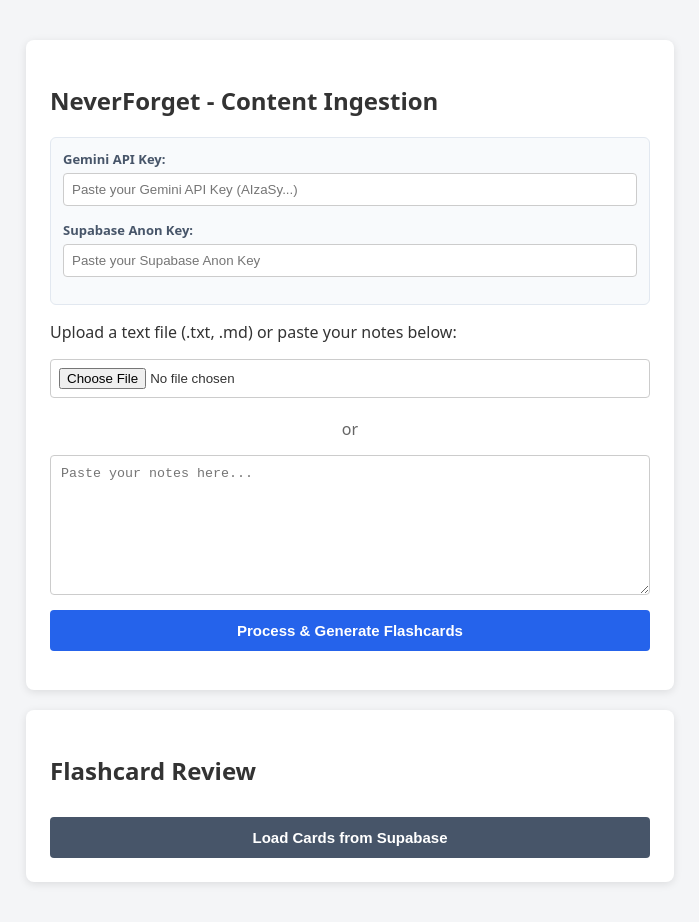
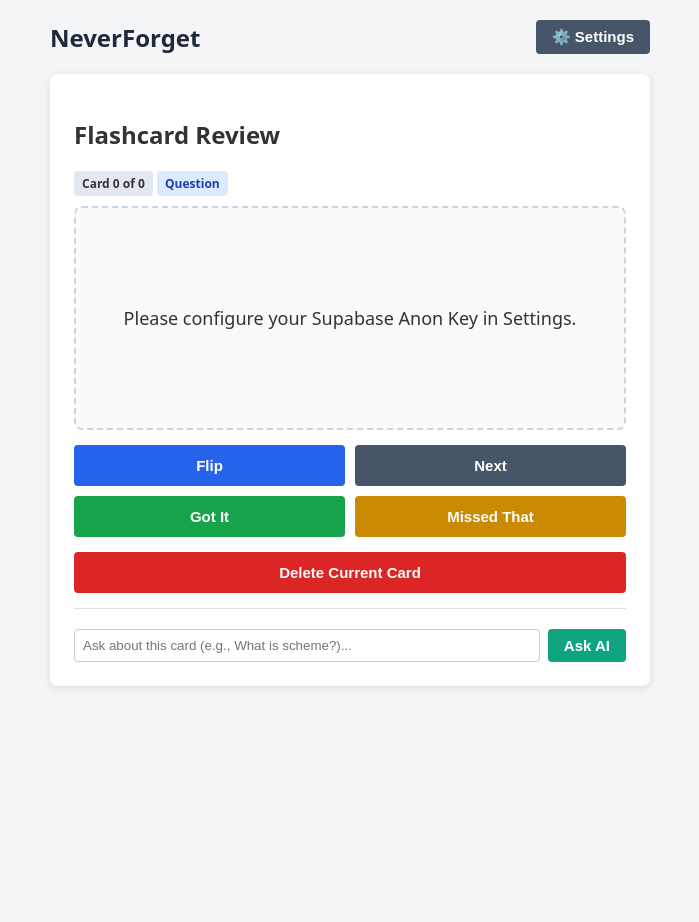
Before and after one commit to sotirisk/neverforget-dashboard, a website: page src/index.html in a window 1280 px wide. Shown: the whole page, without its empty margins (290-989 px from the left). After the commit the page ends 800 px from the top, so only its background shows below. Drawn offline with nearby package versions, Linux system fonts and the light colour scheme; no server answers.

Commit message:
Redesign UI: entry page is flashcard review with Got It, Missed That, Flip, Next, Delete, Ask AI. Move API keys and file upload/ingestion into a Settings modal.

```diff
--- a/src/index.html
+++ b/src/index.html
@@ -7,13 +7,18 @@
     <!-- Supabase JS Client -->
     <script src="https://cdn.jsdelivr.net/npm/@supabase/supabase-js@2"></script>
     <style>
-        body { font-family: system-ui, -apple-system, sans-serif; margin: 40px; background-color: #f4f5f7; color: #333; }
-        .card { background: white; padding: 24px; border-radius: 8px; box-shadow: 0 2px 8px rgba(0,0,0,0.1); max-width: 600px; margin: 0 auto 20px auto; }
+        body { font-family: system-ui, -apple-system, sans-serif; margin: 0; padding: 20px; background-color: #f4f5f7; color: #333; }
+        .header { display: flex; justify-content: space-between; align-items: center; max-width: 600px; margin: 0 auto 20px auto; padding: 0 10px; }
+        .header h1 { margin: 0; font-size: 24px; color: #1e293b; }
+        .card { background: white; padding: 24px; border-radius: 8px; box-shadow: 0 2px 8px rgba(0,0,0,0.1); max-width: 600px; margin: 0 auto 20px auto; box-sizing: border-box; }
         textarea { width: 100%; height: 140px; margin-top: 10px; margin-bottom: 10px; padding: 10px; border: 1px solid #ccc; border-radius: 4px; box-sizing: border-box; }
         input[type="file"], input[type="password"] { margin-bottom: 15px; width: 100%; padding: 8px; border: 1px solid #ccc; border-radius: 4px; box-sizing: border-box; }
         button { background-color: #2563eb; color: white; padding: 12px 20px; border: none; border-radius: 4px; cursor: pointer; font-weight: bold; width: 100%; font-size: 15px; }
         button:disabled { background-color: #93c5fd; cursor: not-allowed; }
-        .btn-secondary { background-color: #475569; margin-top: 10px; }
+        .btn-secondary { background-color: #475569; }
+        .btn-success { background-color: #16a34a; }
+        .btn-warning { background-color: #ca8a04; }
+        .btn-danger { background-color: #dc2626; }
         #status { margin-top: 15px; font-weight: bold; word-break: break-word; }
         .config-group { margin-bottom: 15px; background: #f8fafc; padding: 12px; border-radius: 6px; border: 1px solid #e2e8f0; }
         .config-group label { font-size: 13px; font-weight: bold; color: #475569; display: block; margin-bottom: 5px; }
@@ -34,59 +39,53 @@
             user-select: none;
             margin-bottom: 15px;
         }
-        .controls { display: flex; gap: 10px; }
+        .controls { display: flex; gap: 10px; margin-bottom: 10px; }
         .controls button { flex: 1; }
+        .feedback-controls { display: flex; gap: 10px; margin-bottom: 10px; }
+        .feedback-controls button { flex: 1; }
         .badge { display: inline-block; padding: 4px 8px; border-radius: 4px; font-size: 12px; font-weight: bold; background: #e2e8f0; margin-bottom: 10px; }
+
+        /* Modal Styles */
+        .modal { display: none; position: fixed; z-index: 1000; left: 0; top: 0; width: 100%; height: 100%; overflow: auto; background-color: rgba(0,0,0,0.5); padding-top: 40px; }
+        .modal-content { background-color: #fefefe; margin: 5% auto; padding: 20px; border: 1px solid #888; width: 90%; max-width: 600px; border-radius: 8px; box-shadow: 0 4px 12px rgba(0,0,0,0.15); }
+        .close { color: #aaa; float: right; font-size: 28px; font-weight: bold; cursor: pointer; }
+        .close:hover { color: black; }
     </style>
 </head>
 <body>
 
-<!-- Setup & Ingestion Card -->
-<div class="card">
-    <h2>NeverForget - Content Ingestion</h2>
-
-    <div class="config-group">
-        <label for="apiKeyInput">Gemini API Key:</label>
-        <input type="password" id="apiKeyInput" placeholder="Paste your Gemini API Key (AIzaSy...)" />
-
-        <label for="supabaseKeyInput">Supabase Anon Key:</label>
-        <input type="password" id="supabaseKeyInput" placeholder="Paste your Supabase Anon Key" />
-    </div>
-
-    <p>Upload a text file (.txt, .md) or paste your notes below:</p>
-
-    <input type="file" id="fileInput" accept=".txt,.md">
-    <p style="text-align: center; color: #666; margin: 5px 0;">or</p>
-
-    <textarea id="textInput" placeholder="Paste your notes here..."></textarea>
-
-    <button id="processBtn" onclick="processContent()">Process & Generate Flashcards</button>
-    <div id="status"></div>
+<div class="header">
+    <h1>NeverForget</h1>
+    <button onclick="toggleSettings()" style="width: auto; padding: 8px 16px;" class="btn-secondary">⚙️ Settings</button>
 </div>
 
-<!-- Review Interface Card -->
+<!-- Review Interface Card (Default View) -->
 <div class="card">
     <h2>Flashcard Review</h2>
-    <button class="btn-secondary" onclick="loadFlashcards()">Load Cards from Supabase</button>
 
-    <div id="reviewSection" style="display: none; margin-top: 20px;">
+    <div id="reviewSection" style="margin-top: 20px;">
         <span id="cardProgress" class="badge">Card 0 of 0</span>
         <span id="cardSide" class="badge" style="background: #dbeafe; color: #1e40af;">Question</span>
 
         <div id="cardBox" class="flashcard-display" onclick="flipCard()">
-            Click "Load Cards" to begin.
+            Loading cards...
         </div>
 
         <div class="controls">
-            <button onclick="prevCard()" class="btn-secondary">Previous</button>
             <button onclick="flipCard()">Flip</button>
-            <button onclick="nextCard()">Next</button>
+            <button onclick="nextCard()" class="btn-secondary">Next</button>
+        </div>
+
+        <div class="feedback-controls">
+            <button class="btn-success" onclick="markGotIt()">Got It</button>
+            <button class="btn-warning" onclick="markMissedThat()">Missed That</button>
         </div>
 
         <button
             id="delete-card-btn"
             onclick="deleteCurrentCard()"
-            style="margin-top: 10px; background-color: #dc2626;"
+            class="btn-danger"
+            style="margin-top: 5px;"
         >
             Delete Current Card
         </button>
@@ -102,7 +101,7 @@
                 <button
                     id="ask-ai-btn"
                     onclick="askAIAboutCard()"
-                    style="padding: 8px 16px; background-color: #10a37f; color: white; border: none; border-radius: 4px; cursor: pointer;"
+                    style="width: auto; padding: 8px 16px; background-color: #10a37f; color: white; border: none; border-radius: 4px; cursor: pointer;"
                 >
                     Ask AI
                 </button>
@@ -123,6 +122,32 @@
     </div>
 </div>
 
+<!-- Settings Modal -->
+<div id="settingsModal" class="modal">
+    <div class="modal-content">
+        <span class="close" onclick="toggleSettings()">&times;</span>
+        <h2>Settings & Content Ingestion</h2>
+
+        <div class="config-group">
+            <label for="apiKeyInput">Gemini API Key:</label>
+            <input type="password" id="apiKeyInput" placeholder="Paste your Gemini API Key (AIzaSy...)" />
+
+            <label for="supabaseKeyInput">Supabase Anon Key:</label>
+            <input type="password" id="supabaseKeyInput" placeholder="Paste your Supabase Anon Key" />
+        </div>
+
+        <p>Upload a text file (.txt, .md) or paste your notes below:</p>
+
+        <input type="file" id="fileInput" accept=".txt,.md" onchange="handleFileSelect(event)">
+        <p style="text-align: center; color: #666; margin: 5px 0;">or</p>
+
+        <textarea id="textInput" placeholder="Paste your notes here..."></textarea>
+
+        <button id="processBtn" onclick="processContent()">Process & Generate Flashcards</button>
+        <div id="status"></div>
+    </div>
+</div>
+
 <script>
     const SUPABASE_URL = 'https://drfsdxongvpgvdcoibxd.supabase.co';
     let supabaseClient = null;
@@ -133,7 +158,7 @@
     let lastAIQuestion = '';
     let lastAIAnswer = '';
 
-    // Load credentials on startup
+    // Load credentials and cards on startup
     document.addEventListener('DOMContentLoaded', async () => {
         const savedGeminiKey = localStorage.getItem('GEMINI_API_KEY');
         if (savedGeminiKey) document.getElementById('apiKeyInput').value = savedGeminiKey;
@@ -148,12 +173,12 @@
             const configResponse = await fetch('config.json');
             if (configResponse.ok) {
                 const config = await configResponse.json();
-                if (config.SUPABASE_ANON_KEY) {
+                if (config.SUPABASE_ANON_KEY && !savedSupabaseKey) {
                     document.getElementById('supabaseKeyInput').value = config.SUPABASE_ANON_KEY;
                     localStorage.setItem('SUPABASE_ANON_KEY', config.SUPABASE_ANON_KEY);
                     initSupabase(config.SUPABASE_ANON_KEY);
                 }
-                if (config.GEMINI_API_KEY) {
+                if (config.GEMINI_API_KEY && !savedGeminiKey) {
                     document.getElementById('apiKeyInput').value = config.GEMINI_API_KEY;
                     localStorage.setItem('GEMINI_API_KEY', config.GEMINI_API_KEY);
                 }
@@ -161,12 +186,44 @@
         } catch (e) {
             console.log('No local config.json file found.');
         }
+
+        // Auto-load cards on startup if Supabase key is present
+        const currentSupabaseKey = document.getElementById('supabaseKeyInput').value.trim();
+        if (currentSupabaseKey) {
+            initSupabase(currentSupabaseKey);
+            loadFlashcards();
+        } else {
+            document.getElementById('cardBox').innerText = 'Please configure your Supabase Anon Key in Settings.';
+        }
     });
 
     function initSupabase(key) {
         if (key) {
             supabaseClient = supabase.createClient(SUPABASE_URL, key);
         }
+    }
+
+    function toggleSettings() {
+        const modal = document.getElementById('settingsModal');
+        modal.style.display = modal.style.display === 'block' ? 'none' : 'block';
+    }
+
+    // Close modal when clicking outside of it
+    window.onclick = function(event) {
+        const modal = document.getElementById('settingsModal');
+        if (event.target === modal) {
+            modal.style.display = 'none';
+        }
+    }
+
+    function handleFileSelect(event) {
+        const file = event.target.files[0];
+        if (!file) return;
+        const reader = new FileReader();
+        reader.onload = function(e) {
+            document.getElementById('textInput').value = e.target.result;
+        };
+        reader.readAsText(file);
     }
 
     // Ingestion Logic
@@ -228,7 +285,8 @@
             statusDiv.innerText = `Success! Created and stored ${flashcards.length} flashcards in Supabase.`;
             document.getElementById('textInput').value = '';
 
-            // Reload viewer stack automatically
+            // Close settings and reload cards
+            toggleSettings();
             loadFlashcards();
 
         } catch (err) {
@@ -244,7 +302,7 @@
     async function loadFlashcards() {
         const supabaseKey = document.getElementById('supabaseKeyInput').value.trim();
         if (!supabaseKey) {
-            alert('Please provide your Supabase Anon Key first.');
+            document.getElementById('cardBox').innerText = 'Please configure your Supabase Anon Key in Settings.';
             return;
         }
 
@@ -256,12 +314,13 @@
             .order('created_at', { ascending: false });
 
         if (error) {
-            alert('Error loading cards: ' + error.message);
+            document.getElementById('cardBox').innerText = 'Error loading cards: ' + error.message;
             return;
         }
 
         if (!data || data.length === 0) {
-            alert('No flashcards found in database.');
+            document.getElementById('cardBox').innerText = 'No flashcards found in database. Add notes in Settings!';
+            cards = [];
             return;
         }
 
@@ -269,7 +328,6 @@
         currentIndex = 0;
         showingAnswer = false;
 
-        document.getElementById('reviewSection').style.display = 'block';
         renderCard();
     }
 
@@ -307,18 +365,21 @@
         if (cards.length === 0) return;
         if (currentIndex < cards.length - 1) {
             currentIndex++;
-            showingAnswer = false;
-            renderCard();
+        } else {
+            currentIndex = 0;
         }
+        showingAnswer = false;
+        document.getElementById('ai-response-box').style.display = 'none';
+        document.getElementById('create-card-btn').style.display = 'none';
+        renderCard();
     }
 
-    function prevCard() {
-        if (cards.length === 0) return;
-        if (currentIndex > 0) {
-            currentIndex--;
-            showingAnswer = false;
-            renderCard();
-        }
+    function markGotIt() {
+        nextCard();
+    }
+
+    function markMissedThat() {
+        nextCard();
     }
 
     async function askAIAboutCard() {
@@ -385,7 +446,7 @@
         const supabaseKey = document.getElementById('supabaseKeyInput').value.trim();
 
         if (!lastAIQuestion || !lastAIAnswer || !supabaseKey) {
-            alert('Please provide a Supabase Anon Key and ask a question first.');
+            alert('Please provide a Supabase Anon Key in Settings and ask a question first.');
             return;
         }
 
@@ -422,7 +483,7 @@
         const deleteButton = document.getElementById('delete-card-btn');
         const supabaseKey = document.getElementById('supabaseKeyInput').value.trim();
         if (!supabaseKey) {
-            alert('Please provide your Supabase Anon Key first.');
+            alert('Please provide your Supabase Anon Key in Settings first.');
             return;
         }
 
@@ -444,8 +505,7 @@
             document.getElementById('create-card-btn').style.display = 'none';
 
             if (cards.length === 0) {
-                document.getElementById('reviewSection').style.display = 'none';
-                alert('Flashcard deleted. No cards remain.');
+                document.getElementById('cardBox').innerText = 'No flashcards remain. Add notes in Settings!';
                 return;
             }
 
```
